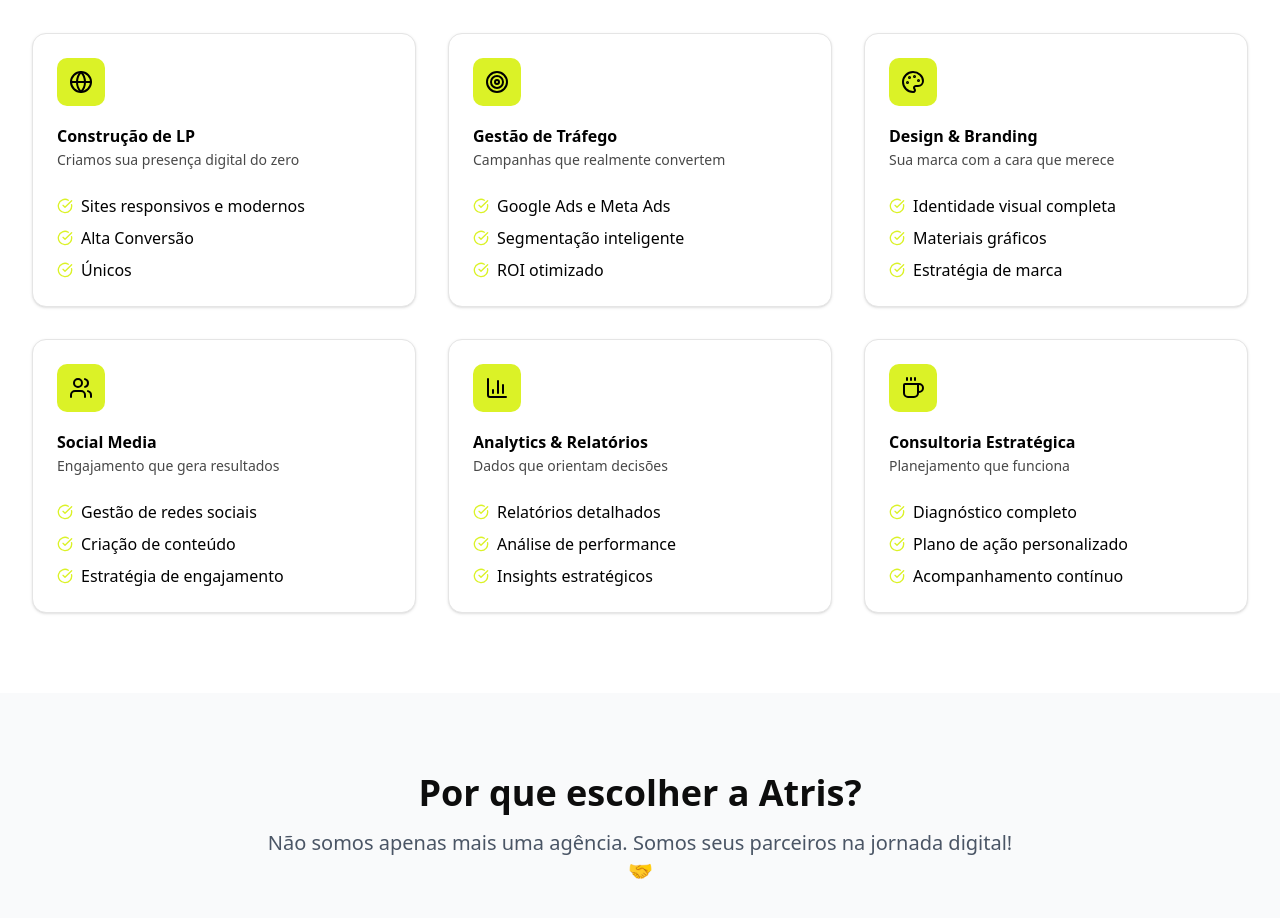
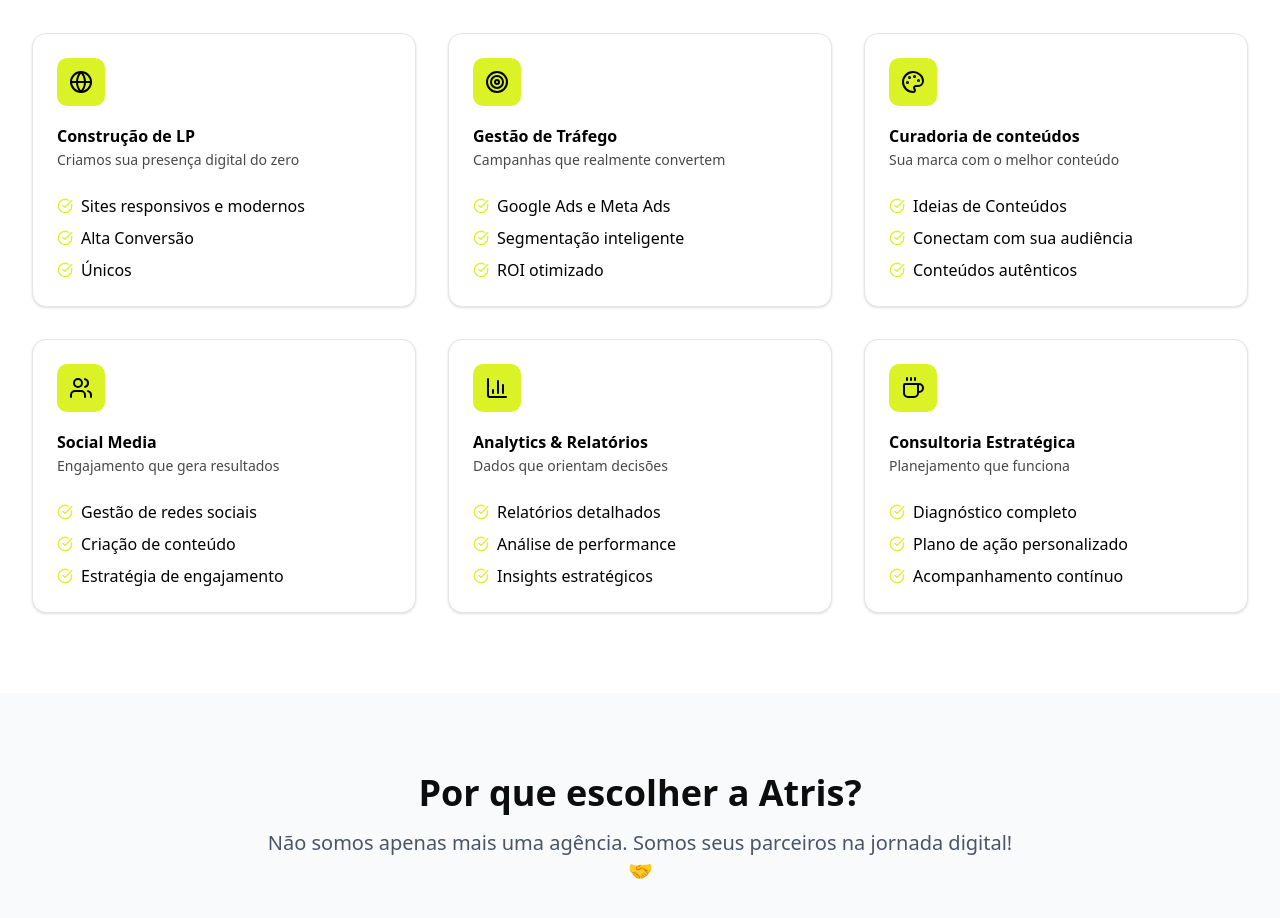
Before and after one commit to ViniciusCJ/atris-landing-page, a React (Vite) app: page / in a window 1280 px wide. Shown: the part 2040-2958 px from the top of the page. Built offline with nearby package versions, Linux system fonts and the light colour scheme.

Commit message:
Trocando o card Conteudo

```diff
--- a/src/pages/App.jsx
+++ b/src/pages/App.jsx
@@ -280,24 +280,24 @@ function App() {
                 <div className="w-12 h-12 atris-green rounded-lg flex items-center justify-center mb-4">
                   <Palette className="h-6 w-6 text-black" />
                 </div>
-                <CardTitle>Design & Branding</CardTitle>
+                <CardTitle>Curadoria de conteúdos</CardTitle>
                 <CardDescription>
-                  Sua marca com a cara que merece
+                  Sua marca com o melhor conteúdo
                 </CardDescription>
               </CardHeader>
               <CardContent>
                 <ul className="space-y-2">
                   <li className="flex items-center">
                     <CheckCircle className="h-4 w-4 text-atris-green mr-2" />
-                    Identidade visual completa
+                    Ideias de Conteúdos
                   </li>
                   <li className="flex items-center">
                     <CheckCircle className="h-4 w-4 text-atris-green mr-2" />
-                    Materiais gráficos
+                    Conectam com sua audiência
                   </li>
                   <li className="flex items-center">
                     <CheckCircle className="h-4 w-4 text-atris-green mr-2" />
-                    Estratégia de marca
+                    Conteúdos autênticos
                   </li>
                 </ul>
               </CardContent>
```
